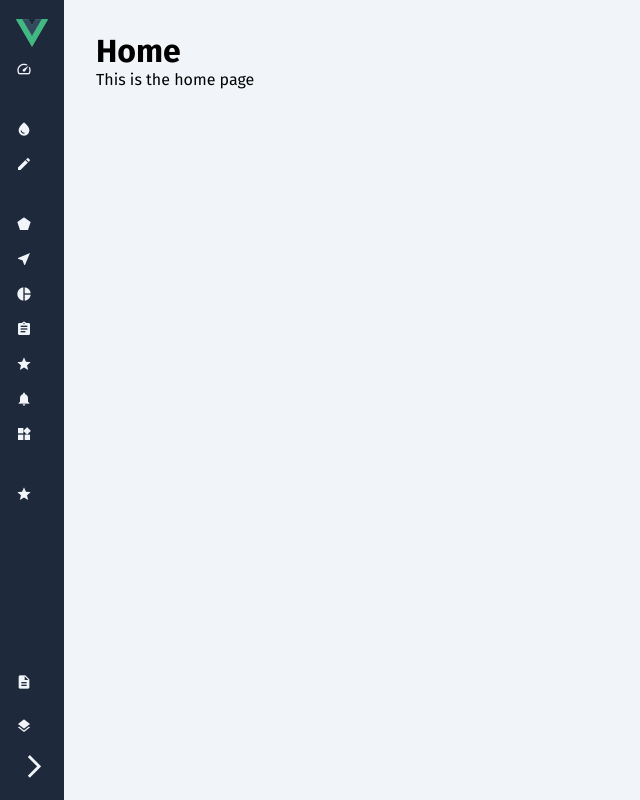
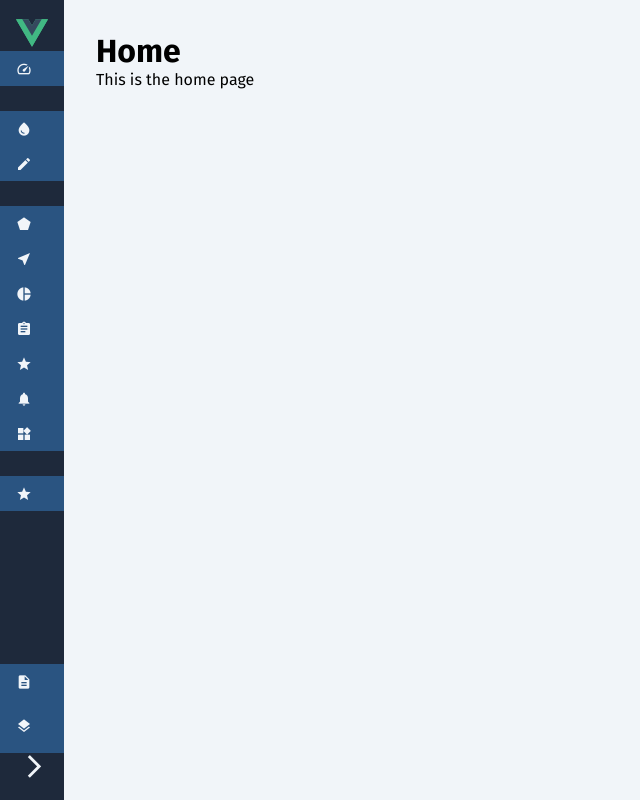
Before and after one commit to Warrikard/exo_cyberdian, a Vue app: page / in a window 1280 px wide. Shown: the whole page, without its empty margins (0-640 px from the left). Built offline with nearby package versions, Linux system fonts and the light colour scheme.

Commit message:
2 files modified

```diff
--- a/src/App.vue
+++ b/src/App.vue
@@ -18,6 +18,7 @@ import Sidebar from './components/Sidebar.vue';
   --primary-alt: #22c55e;
   --grey: #64748b;
   --dark: #1e293b;
+  --dark1: #2a5481;
   --dark-alt: #334155;
   --light: #f1f5f9;
   --sidebar-width: 300px;
--- a/src/components/Sidebar.vue
+++ b/src/components/Sidebar.vue
@@ -158,6 +158,7 @@ aside {
       display: flex;
       align-items: center;
       text-decoration: none;
+      background-color: var(--dark1);
       transition: 0.2s ease-in-out;
       padding: 0.5rem 1rem;
       .material-icons {
@@ -189,6 +190,7 @@ aside {
   .footer {
     opacity: 0;
     transition: opacity 0.3s ease-in-out;
+
     p {
       font-size: 0.875rem;
       color: var(--grey);
```
